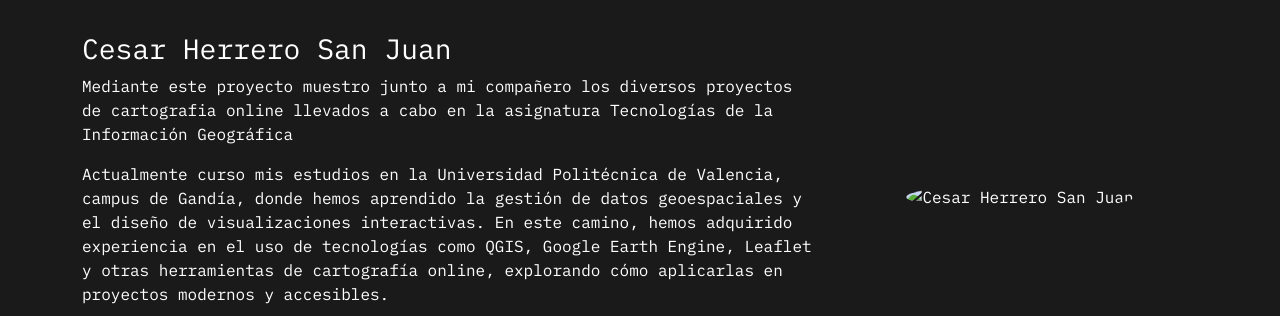
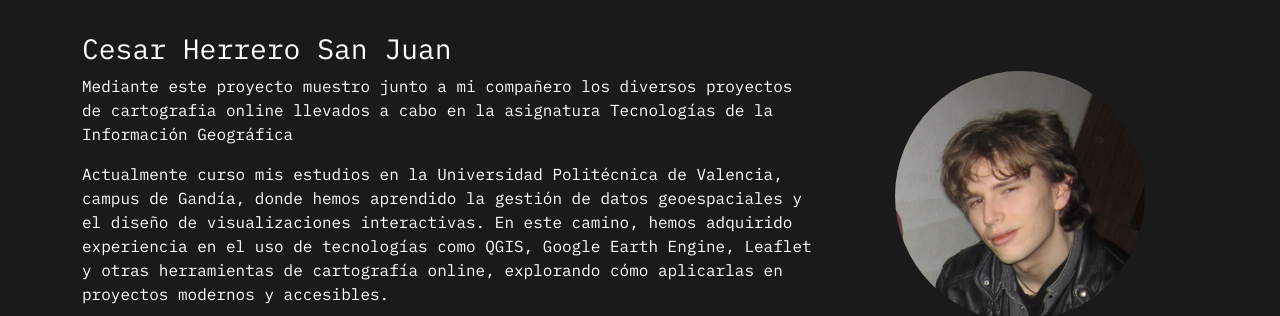
Before and after one commit to Saac04/Proyecto-Geografia, a website: page pages/about_us.html in a window 1280 px wide. Shown: the part 465-781 px from the top of the page. Drawn offline with nearby package versions, Linux system fonts and the light colour scheme.

Commit message:
Change image file format from .jpg to .jpeg

```diff
--- a/pages/about_us.html
+++ b/pages/about_us.html
@@ -298,7 +298,7 @@
 
         <div class="row align-items-center mb-5" data-aos="fade-left">
             <div class="col-md-4 text-center order-md-2">
-                <img src="../assets/Images/Cesar.jpg" alt="Cesar Herrero San Juan" class="img-fluid rounded-circle" style="width: 250px; height: 250px; object-fit: cover;">
+                <img src="../assets/Images/Cesar.jpeg" alt="Cesar Herrero San Juan" class="img-fluid rounded-circle" style="width: 250px; height: 250px; object-fit: cover;">
             </div>
             <div class="col-md-8 order-md-1">
                 <h3>Cesar Herrero San Juan</h3>
```
